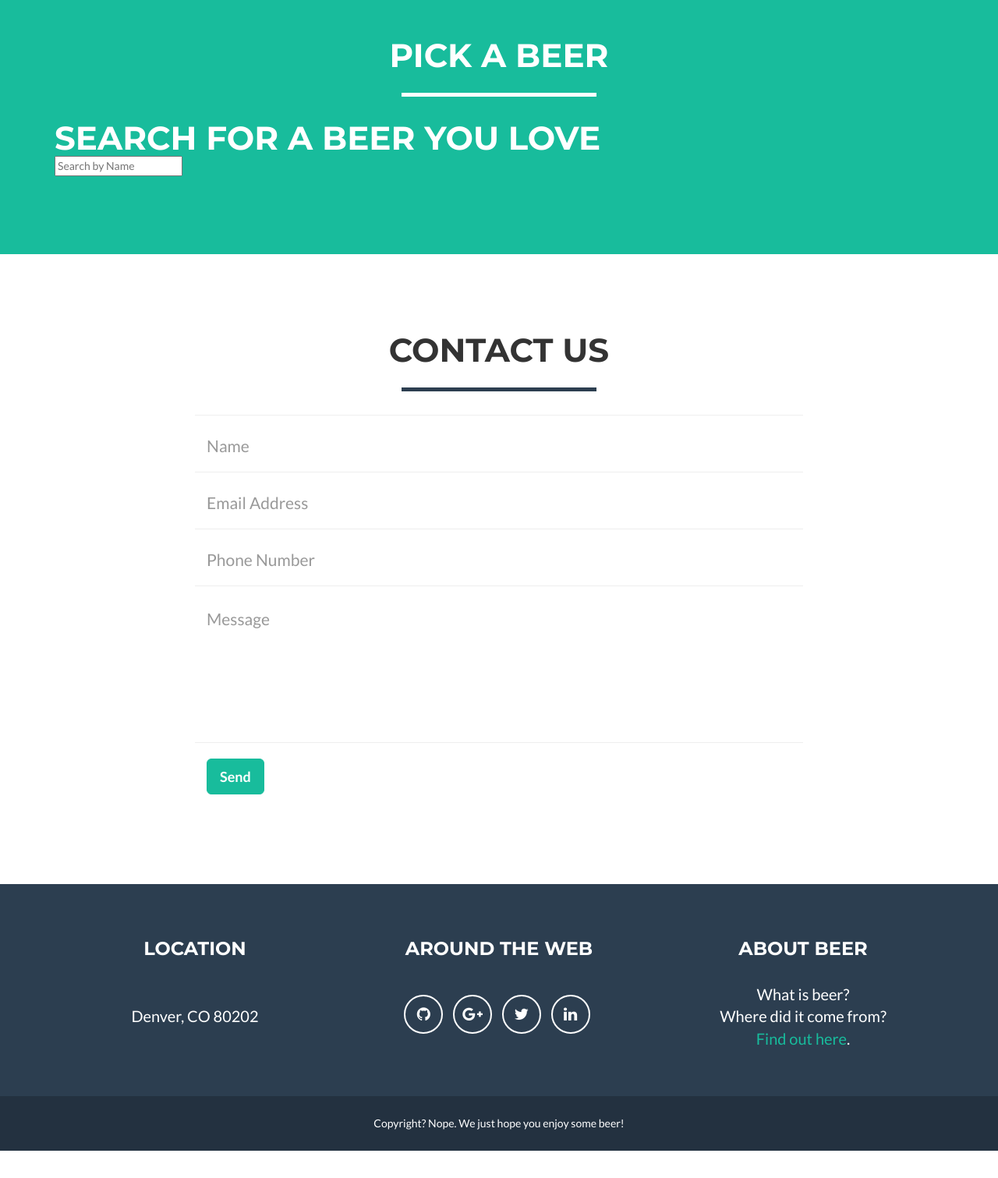
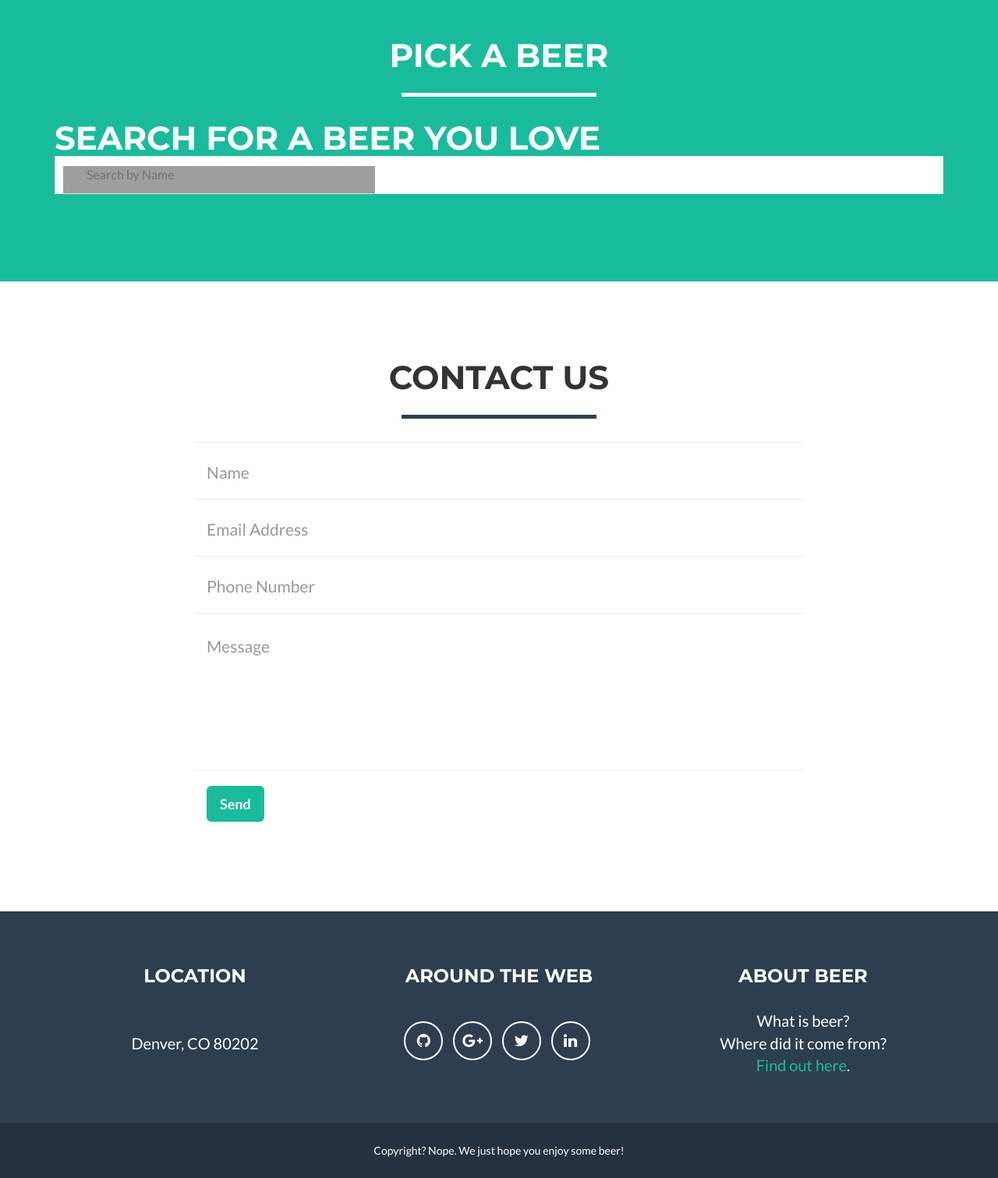
Before and after one commit to trentwoodbury/BeerRecommender, a Python web app: template website/templates/search_table.html in a window 1280 px wide. Shown: the part 1351-2862 px from the top of the page at 78% size. Before the commit the page ends 2827 px from the top, so only its background shows below. Run offline with Jinja, Linux system fonts and the light colour scheme; the template is opened without the code that fills it, so the values that code supplies are empty; some libraries are stand-ins or nearby versions; grey boxes are pictures that could not be loaded.

Commit message:
bring back formatting for search bar

```diff
--- a/website/templates/search_table.html
+++ b/website/templates/search_table.html
@@ -7,6 +7,17 @@
 <style>
 * {
   box-sizing: border-box;
+}
+
+#myInput {
+  background-image: url('/css/searchicon.png');
+  background-position: 10px 12px;
+  background-repeat: no-repeat;
+  width: 100%;
+  font-size: 16px;
+  padding: 12px 20px 12px 40px;
+  border: 1px solid #ddd;
+  margin-bottom: 12px;
 }
 
 #myUL {
```
